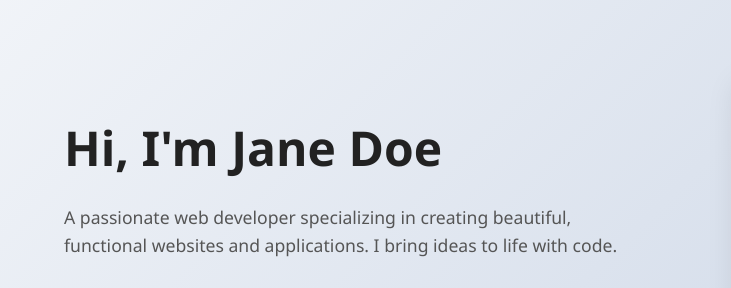
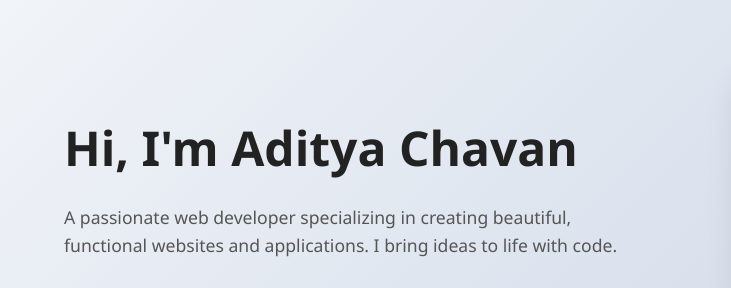
Before and after one commit to aditya9420/My-portfolio, a plain HTML site: page index.html in a window 1280 px wide. Shown: the part 254-542 px from the top of the page, 0-731 px from the left. Drawn offline with Linux system fonts and the light colour scheme.

Commit message:
Update index.html

```diff
--- a/index.html
+++ b/index.html
@@ -366,7 +366,7 @@
     <section class="hero" id="home">
         <div class="hero-content">
             <div class="hero-text">
-                <h1>Hi, I'm Jane Doe</h1>
+                <h1>Hi, I'm Aditya Chavan</h1>
                 <p>A passionate web developer specializing in creating beautiful, functional websites and applications. I bring ideas to life with code.</p>
                 <a href="#projects" class="btn">View My Work</a>
             </div>
```
